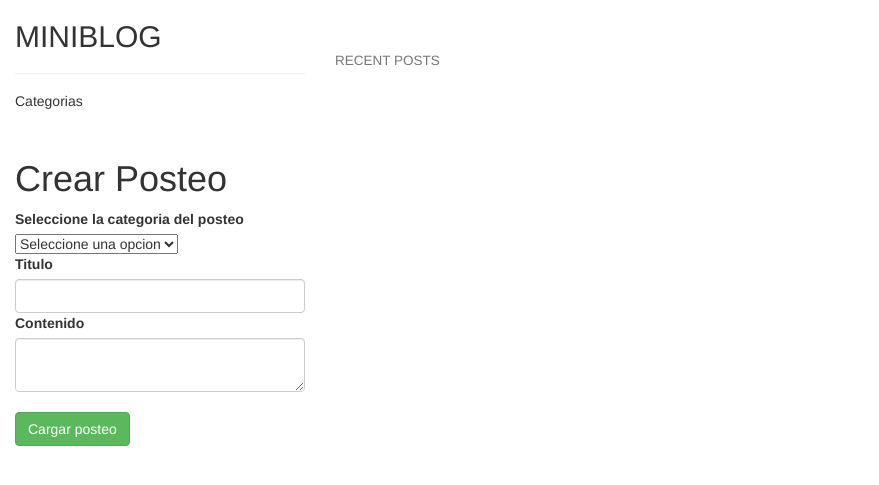
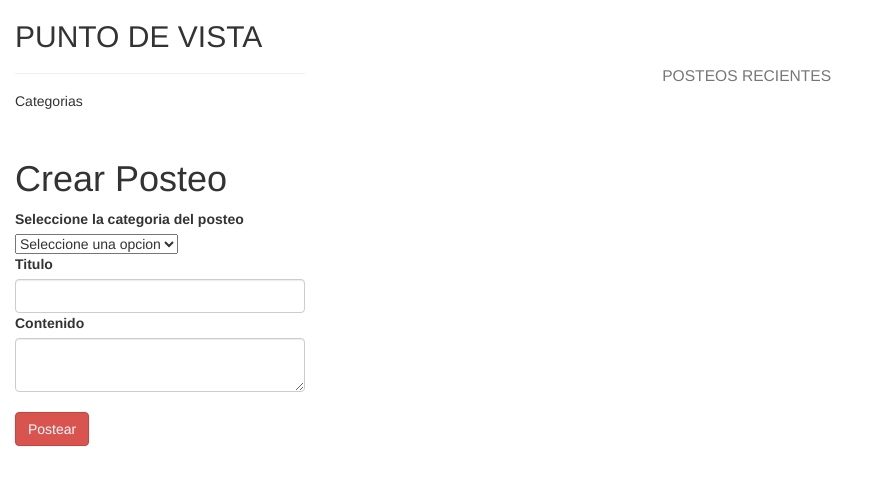
Before and after one commit to YamiCuitino/blog_docker, a Flask app: page /posteos.html in a window 1280 px wide. Shown: the top 485 px of the page, without its empty margins (0-879 px from the left). Run offline with Flask 3, Linux system fonts and the light colour scheme; some libraries are stand-ins or nearby versions.

Commit message:
cambios en las migraciones y templates

```diff
--- a/estilos/styles.css
+++ b/estilos/styles.css
@@ -1,3 +1,7 @@
 .body{
+    justify-content: center;
+}
+
+.h2{
     background-color: black;
 }
--- a/templates/layout.html
+++ b/templates/layout.html
@@ -4,11 +4,10 @@
   <title>{% block title %}{% endblock %}</title>
   <meta charset="utf-8">
   <meta name="viewport" content="width=device-width, initial-scale=1">
-  <link rel="stylesheet" type="text/css" href="../estilos/styles.css">
-
   <link rel="stylesheet" href="https://maxcdn.bootstrapcdn.com/bootstrap/3.4.1/css/bootstrap.min.css">
   <script src="https://ajax.googleapis.com/ajax/libs/jquery/3.6.4/jquery.min.js"></script>
   <script src="https://maxcdn.bootstrapcdn.com/bootstrap/3.4.1/js/bootstrap.min.js"></script>
+
 </head>
 <body>
   {% block body %}{% endblock %}
--- a/templates/posteos.html
+++ b/templates/posteos.html
@@ -1,37 +1,20 @@
 {% extends 'layout.html' %}
-
-<!DOCTYPE html>
-<html lang="en">
-<head>
-    <meta charset="UTF-8">
-    <meta name="viewport" content="width=device-width, initial-scale=1.0">
-    <title>otro template</title>
-</head>
 {% block body %}
-
-<!--<style>
-  body .col-sm-3{
-    background: rgb(255,255,255);
-    background: linear-gradient(279deg, rgba(255,255,255,1) 40%, rgba(209,189,34,1) 94%);
-    height: 2800px;
-  }
-
-</style>
--->
-
 <body>
     <div class="container-fluid">
         <div class="row content">
           <div class="col-sm-3 sidenav">
-            <h2>MINIBLOG</h2>
+            <h2>PUNTO DE VISTA</h2>
             <hr>
             <h5>Categorias</h5>
             <ul class="nav nav-pills nav-stacked">
               {% for categoria in categorias %}
-              <li><a href="{{ url_for('posteos', categoria_id=categoria.id) }}">{{ categoria.nombre }}</a></li>
+              <li class="bg-danger text-dark"><a class="text-dark" href="{{ url_for('posteos', categoria_id=categoria.id) }}">{{ categoria.nombre }}</a></li>
               {% endfor %}
             </ul><br>
-            <div class="col-3">
+
+
+            <div class="col-6">
                 <form action="/crear_posteo" method='post' class="pl-5">
                     <h1>Crear Posteo</h1>
 
@@ -49,34 +32,38 @@
                     <label for="contenido">Contenido</label>
                     <textarea type="text" class="form-control" name="contenido"></textarea>
                     <br>
-                    <button class="btn btn-success " type="submit">Cargar posteo</button>
+                    <button class="btn btn-danger" type="submit">Postear</button>
                 </form>
             </div>
+
           </div>
           <br><br>
-          <div class="col-sm-6">
-            <h4><small>RECENT POSTS</small></h4>
+          <div class="col-sm-8">
+            <h3  class="text-center"><small>POSTEOS RECIENTES</small></h3>
             {% if categoria_elegida %}
-              <h4>Categoria: {{ categoria_elegida.nombre }}</h4>
+              <h4 class="text-center">Categoria: {{ categoria_elegida.nombre }}</h4>
             {% endif %}
             {% for posteo in posteos %}
                 <hr>
-                  <h2>{{posteo.titulo}}</h2>
-                  <h5><span class="glyphicon glyphicon-time"></span> Post by {{posteo.usuario.nombre}}, Hora :{{posteo.fecha_creacion}}.</h5>
+                <div class="bg-danger rounded">
+                  <br>
+                  <h2 class="text-center p-2 m-2">{{posteo.titulo}}</h2>
+                  <h5 class="text-center card-subtitle"><span class="glyphicon glyphicon-time"></span> Hora :{{posteo.fecha_creacion}}.</h5>
                   {% if posteo.categorias %}
                   {% if posteo.categorias|length > 0 %}
-                       <h5><span class="label label-danger">{{ posteo.categorias[0].nombre }}</span></h5><br>
+                       <h5 class="text-center"><span class="label label-danger">{{ posteo.categorias[0].nombre }}</span></h5><br>
                   {% endif %}
                   {% endif %}
-                  <p>{{posteo.contenido}}</p>
+                  <p class="card-body text-center">{{posteo.contenido}}</p>
+                  <br>
+                </div>
                 <br><br>
-                <hr>
                 <h3>Comentarios</h3>
                 {% for comentario in posteo.comentarios %}
                   <div class="card mb-2">
                     <div class="card-body">
-                      <h6 class="card-text"><span class="glyphicon glyphicon-time"></span> Autor: {{comentario.usuario.nombre}}, Fecha: {{comentario.fecha_creacion}}</h6>
-                      <p class="card-text">{{ comentario.texto }}</p>
+                      <h6 class="card-text"><span class="glyphicon glyphicon-time"></span> Fecha: {{comentario.fecha_creacion}}</h6>
+                      <p class="text-center p-3 m-3">{{ comentario.texto }}</p>
                       <hr>
                     </div>
                   </div>
@@ -88,11 +75,11 @@
                     <label for="comentario">Leave a Comment:</label>
                     <input type="text" id="comentario" name="comentario" class="form-control w-100">
                   </div>
-                  <button type="submit" class="btn btn-success">Submit</button>
+                  <button type="submit" class="btn btn-danger">comentar</button>
                 </form>
 
                 <br><br>
-
+                <hr>
             {% endfor %}
           </div>
         </div>
```
Also changed, not shown: migrations/versions/5891113c625a_creacion_de_las_tablas.py (renamed from migrations/versions/ae81194e9d43_tablas_creadas.py, +4 -4 lines).
